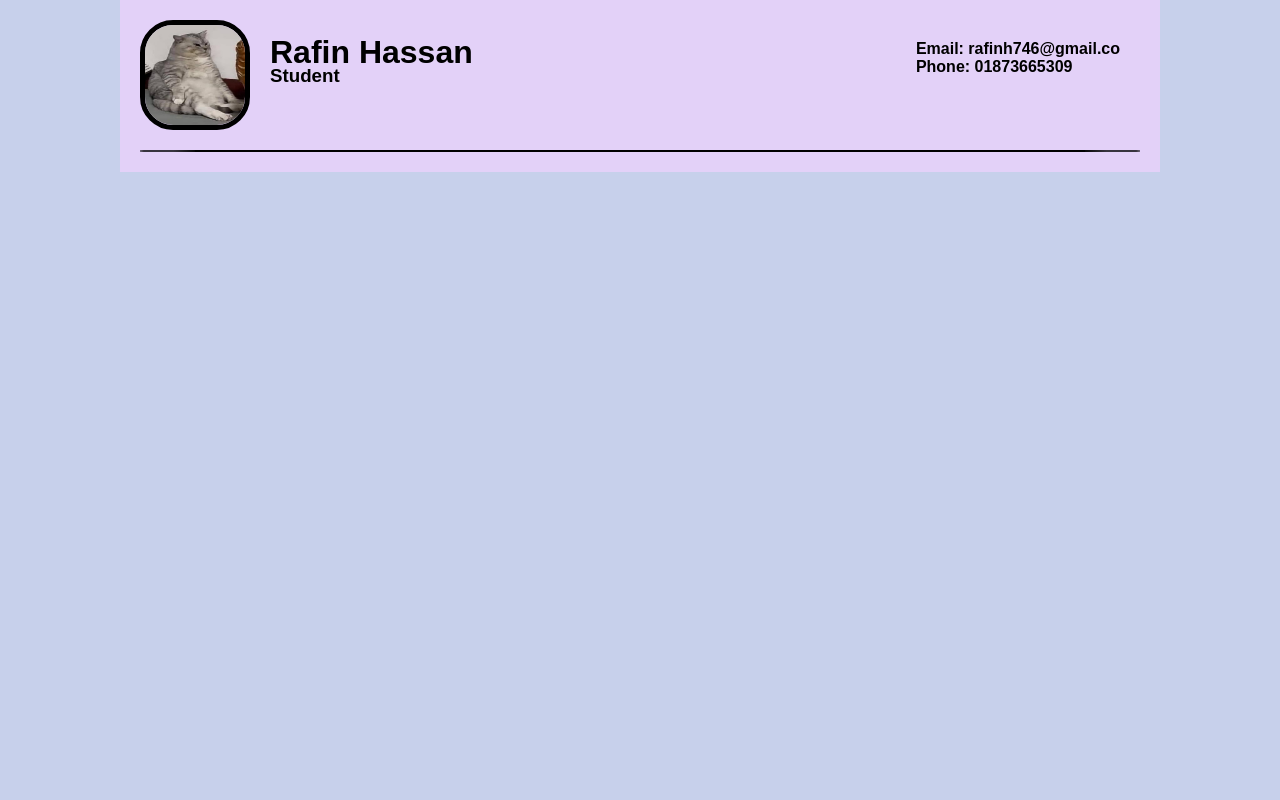
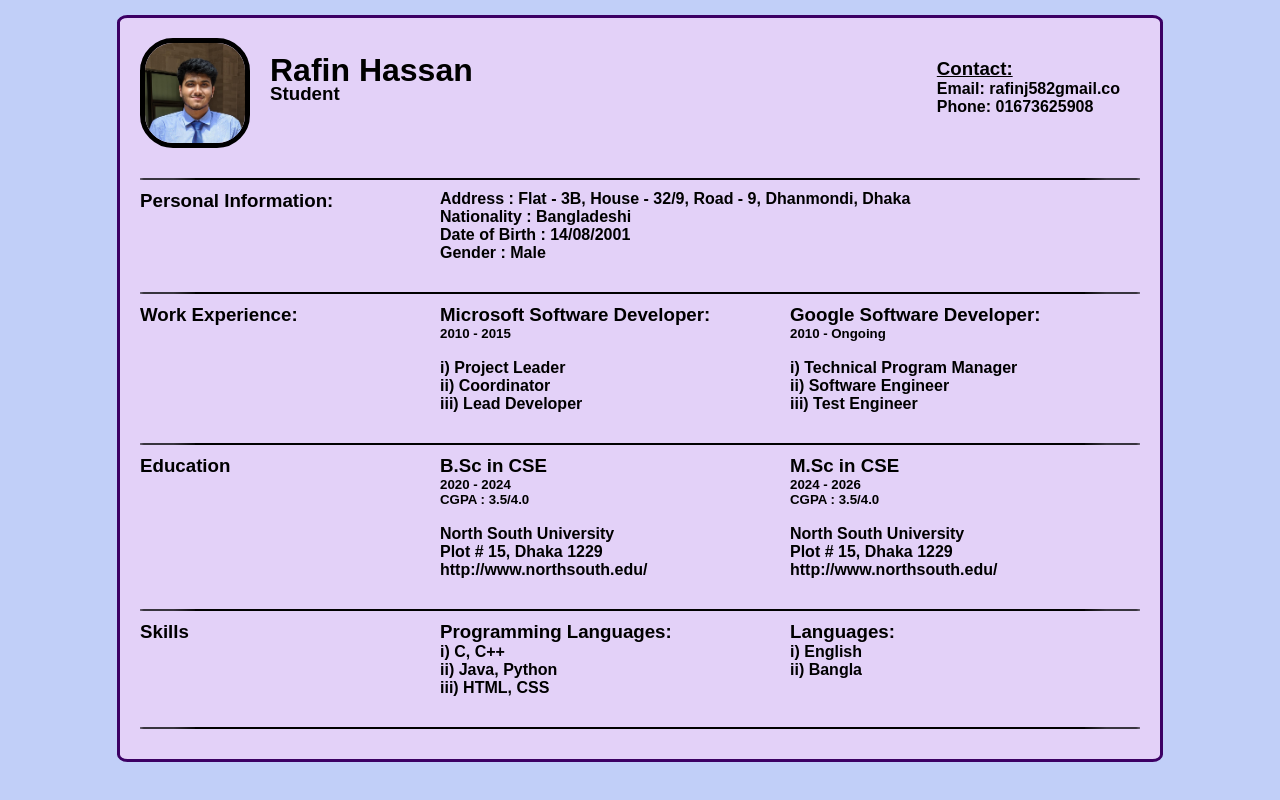
Before and after one commit to Rafin14/Rafin_Hassan_CV, a plain HTML site: page index.html in a window 1280 px wide. Drawn offline with Linux system fonts and the light colour scheme; a web font is replaced by a local one.

Commit message:
Completed Assignment

```diff
--- a/index.html
+++ b/index.html
@@ -16,7 +16,7 @@
 
         <header>
 
-            <img class = "profile"  src="images/FB_IMG_1667483210242.jpg">
+            <img class = "profile"  src="images/IMG_20220830_131850_1.jpg">
 
             <div class = "name">
 
@@ -26,8 +26,9 @@
 
         <div class = "contact">
 
-            <p><a href="mailto:rafinh746@gmail.co">Email: rafinh746@gmail.co</a></p>
-            <p><a href="tel: +8801873665309">Phone: 01873665309</a></p>
+            <h3><u>Contact:</u></h3>
+            <p><a href="mailto:rafinj582gmail@gmail.co">Email: rafinj582gmail.co</a></p>
+            <p><a href="tel: +01673625908">Phone: 01673625908</a></p>
         </div>
 
     </header>
@@ -35,17 +36,155 @@
     <div class="clear-div"></div>
 
 <hr>
+        <main>
+
+            <section id="personal-info">
+
+                <div class="info">
+
+                    <div class="left_info">
+                        <h3> Personal Information: </h3>
+                    </div>
+
+                    <div class="right_info">
+
+                        Address : Flat - 3B, House - 32/9, Road - 9, Dhanmondi, Dhaka
+                        <br>
+                        Nationality : Bangladeshi
+                        <br>
+                        Date of Birth : 14/08/2001
+                        <br>
+                        Gender : Male
+                    </div>
+                    <div class="clear-div"></div>
+                    <hr>
+                </div>
+            </section>
+
+
+
+            <section id="work">
+
+                <div class="info">
+
+                    <div class="left_info">
+                        <h3> Work Experience: </h3>
+                    </div>
+
+                    <div class="mid_info">
+
+                        <h3>Microsoft Software Developer:</h3>
+                        <h5> 2010 - 2015</h5>
+
+                        <br>
+
+                        i) Project Leader
+                        <br>
+                        ii) Coordinator
+                        <br>
+                        iii) Lead Developer
+                    </div>
+
+
+                    <div class="mid2_info">
+
+                        <h3>Google Software Developer:</h3>
+                        <h5> 2010 - Ongoing</h5>
+
+                        <br>
+
+                        i) Technical Program Manager
+                        <br>
+                        ii) Software Engineer
+                        <br>
+                        iii) Test Engineer
+                    </div>
+
+                    <div class="clear-div"></div>
+                    <hr>
+                </div>
+            </section>
 
 
 
 
-        <main></main>
+            <section id="education">
 
-        <footer></footer>
+                <div class="info">
 
-    </div>
+                    <div class="left_info">
+                        <h3> Education </h3>
+                    </div>
 
-</body>
+                    <div class="mid_info">
+
+                        <h3>B.Sc in CSE</h3>
+                        <h5> 2020 - 2024</h5>
+                        <h5> CGPA : 3.5/4.0</h5>
+
+                        <br>
+
+                        North South University
+                        <br>
+                        Plot # 15, Dhaka 1229
+                        <br>
+                        http://www.northsouth.edu/
+
+                    </div>
+
+                    <div class="mid2_info">
+
+                        <h3>M.Sc in CSE</h3>
+                        <h5> 2024 - 2026</h5>
+                        <h5> CGPA : 3.5/4.0</h5>
+
+                        <br>
+
+                        North South University
+                        <br>
+                        Plot # 15, Dhaka 1229
+                        <br>
+                        http://www.northsouth.edu/
+
+                    </div>
+                    <div class="clear-div"></div>
+                    <hr>
+                </div>
+            </section>
 
 
+
+
+            <section id="skills">
+
+                <div class="info">
+
+                    <div class="left_info">
+                        <h3> Skills </h3>
+                    </div>
+
+                    <div class="mid_info">
+
+                        <h3>Programming Languages:</h3>
+                        <h4> i) C, C++</h4>
+                        <h4> ii) Java, Python</h4>
+                        <h4>iii) HTML, CSS</h4>
+
+                    </div>
+
+                    <div class="mid2_info">
+
+                        <h3>Languages:</h3>
+                        <h4> i) English</h4>
+                        <h4> ii) Bangla</h4>
+                    </div>
+
+                    <div class="clear-div"></div>
+                    <hr>
+                </div>
+            </section>
+
+        </main>
+    </div>
+</body>
 </html>
--- a/style.css
+++ b/style.css
@@ -4,7 +4,7 @@
 }
 
 body{
-    background-color: rgb(199, 208, 235);
+    background-color: rgb(193, 207, 248);
     font-family: 'Anek Devanagari', sans-serif;
 }
 
@@ -14,11 +14,10 @@ body{
     background-color: rgb(227, 209, 248);
     margin: 0 auto;
     padding: 20px;
-}
-
-header{
-
-
+    border: 3px solid #3c0064;
+    border-radius: 1%;
+    margin-top: 15px;
+    margin-bottom: 15px;
 }
 
 .profile{
@@ -66,4 +65,29 @@ header{
 hr{
     border: 1px solid black;
     border-radius: 20%;
+    margin: 10px auto;
 }
+
+.left_info{
+
+    width: 30%;
+    float: left;
+}
+
+.right_info{
+    width: 70%;
+    float: left;
+    font-weight: bold;
+}
+
+.mid_info{
+    width: 35%;
+    float: left;
+    font-weight: bold;
+}
+
+.mid2_info{
+    width: 35%;
+    float: left;
+    font-weight: bold;
+}
```
Also changed, not shown: images/FB_IMG_1667483210242.jpg (deleted), images/IMG_20220830_131850_1.jpg (added).
